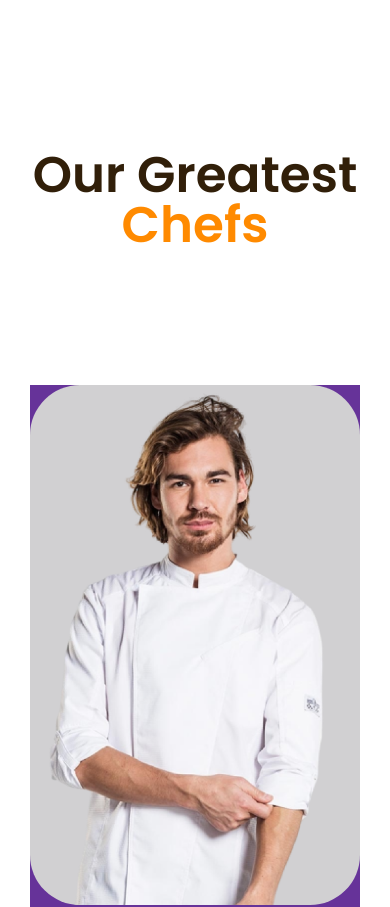
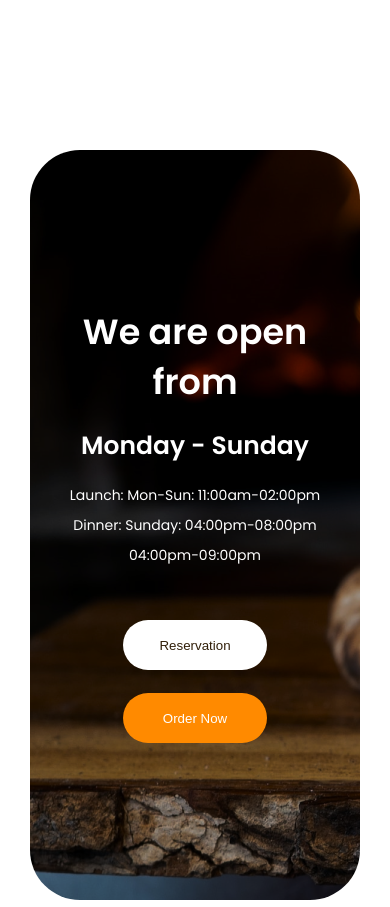
Before and after one commit to kulievdev/restaurant-website-react, a React (Create React App) app: page / in a window 390 px wide. Shown: the top 907 px of the page. Built offline with nearby package versions, Linux system fonts and the light colour scheme.

Commit message:
Make business hours responsive

```diff
--- a/src/design-system/Button/Button.css
+++ b/src/design-system/Button/Button.css
@@ -1,7 +1,6 @@
 .btn {
     border: none;
     cursor: pointer;
-    width: max-content;
 }
 
 .btn-sm {
--- a/src/pages/home/Home.js
+++ b/src/pages/home/Home.js
@@ -16,9 +16,9 @@ const Home = () => {
             {/* <Welcome /> */}
             {/* <Menu /> */}
             {/* <Reservation /> */}
-            <Chefs />
+            {/* <Chefs /> */}
             {/* <Testimonials /> */}
-            {/* <BusinessHours /> */}
+            <BusinessHours />
             {/* <Footer /> */}
         </>
     );
--- a/src/pages/home/sections/business-hours/BusinessHours.js
+++ b/src/pages/home/sections/business-hours/BusinessHours.js
@@ -1,6 +1,10 @@
 import styled from "styled-components";
 import Button from "../../../../design-system/Button/Button";
-import { SectionContainer } from "../../../components/layout";
+import {
+    SectionContainer,
+    SectionDescription,
+    SectionHeading
+} from "../../../components/layout";
 
 const BusinessHoursSection = styled.section``;
 
@@ -10,7 +14,8 @@ const BusinessHoursBackground = styled.div`
     max-width: 115rem;
     height: 75rem;
     margin: 0 auto;
-    border-radius: 15rem;
+    border-radius: 5rem;
+    padding: 0 2rem;
 
     background-image: url(${require("../../../../assets/business-hours.png")});
 
@@ -18,18 +23,37 @@ const BusinessHoursBackground = styled.div`
     flex-direction: column;
     align-items: center;
     justify-content: center;
+
+    @media (min-width: 700px) {
+        border-radius: 15rem;
+    }
 `;
 
-const MainHeading = styled.h2`
+const MainHeading = styled(SectionHeading)`
     color: #fff;
-    font-size: 8rem;
-    line-height: 16rem;
+    text-align: center;
+    margin-bottom: 2rem;
+
+    @media (max-width: 525px) {
+        font-size: 3.5rem;
+    }
+
+    @media (max-width: 365px) {
+        font-size: 3rem;
+    }
 `;
 
 const MiniHeading = styled.h3`
     color: #fff;
     font-size: 4rem;
     margin-bottom: 1.5rem;
+
+    @media (max-width: 525px) {
+        font-size: 2.5rem;
+    }
+    @media (max-width: 365px) {
+        font-size: 2rem;
+    }
 `;
 
 const HoursWrapper = styled.div`
@@ -38,16 +62,28 @@ const HoursWrapper = styled.div`
     margin-bottom: 5rem;
 `;
 
-const Hours = styled.p`
-    color: rgb(255, 255, 255);
+const Hours = styled(SectionDescription)`
+    color: #fff;
     text-align: center;
-    font-size: 2.5rem;
-    line-height: 4rem;
+
+    @media (max-width: 525px) {
+        font-size: 1.4rem;
+    }
+    @media (max-width: 365px) {
+        font-size: 1rem;
+    }
 `;
 
 const ButtonActionsWrapper = styled.div`
     display: flex;
-    gap: 1.5rem;
+    flex-direction: column-reverse;
+    gap: 2.3rem;
+
+    @media (min-width: 450px) {
+        display: flex;
+        flex-direction: row;
+        gap: 2.3rem;
+    }
 `;
 
 const BusinessHours = () => {
@@ -63,10 +99,28 @@ const BusinessHours = () => {
                         <Hours>04:00pm-09:00pm</Hours>
                     </HoursWrapper>
                     <ButtonActionsWrapper>
-                        <Button size="lg" color="orange">
+                        <Button
+                            size={
+                                window.innerWidth > 1240
+                                    ? "lg"
+                                    : window.innerWidth > 400
+                                    ? "md"
+                                    : "sm"
+                            }
+                            color="orange"
+                        >
                             Order Now
                         </Button>
-                        <Button size="lg" color="white">
+                        <Button
+                            size={
+                                window.innerWidth > 1240
+                                    ? "lg"
+                                    : window.innerWidth > 400
+                                    ? "md"
+                                    : "sm"
+                            }
+                            color="white"
+                        >
                             Reservation
                         </Button>
                     </ButtonActionsWrapper>
--- a/src/pages/home/sections/chefs/Chef.js
+++ b/src/pages/home/sections/chefs/Chef.js
@@ -2,7 +2,6 @@ import styled from "styled-components";
 
 const ChefWrapper = styled.div`
     width: 100%;
-    background-color: rebeccapurple;
     display: flex;
     flex-direction: column;
 
@@ -28,7 +27,6 @@ const ChefName = styled.h4`
     font-weight: 600;
     font-size: 2.5rem;
     line-height: 5rem;
-    background-color: aqua;
 `;
 
 const ChefTitle = styled.p`
@@ -36,7 +34,6 @@ const ChefTitle = styled.p`
     font-size: 2.5rem;
     line-height: 5rem;
     font-weight: 400;
-    background-color: yellow;
 `;
 
 const Chef = (props) => {
--- a/src/pages/home/sections/chefs/Chefs.js
+++ b/src/pages/home/sections/chefs/Chefs.js
@@ -24,8 +24,6 @@ const ChefsWrapper = styled.div`
     @media (min-width: 1000px) {
         gap: 0;
     }
-
-    background-color: gainsboro;
 `;
 
 const Chefs = () => {
```
